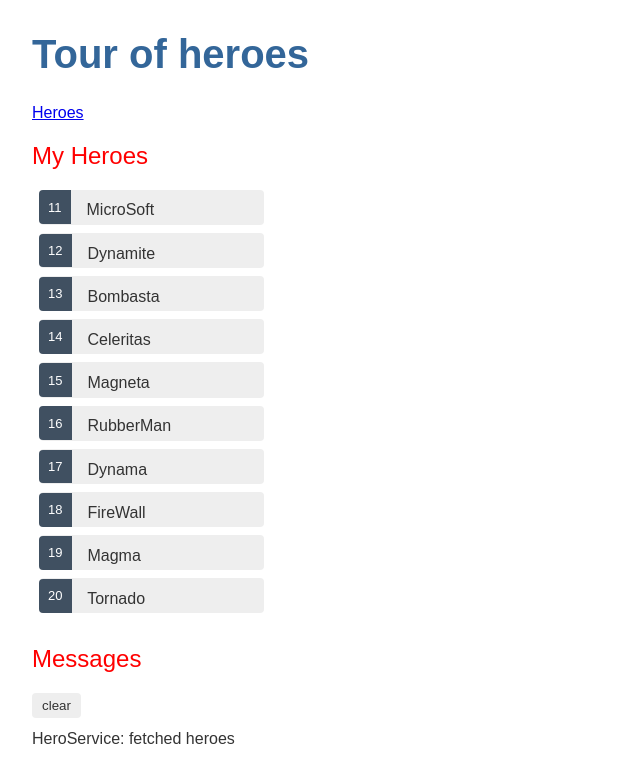
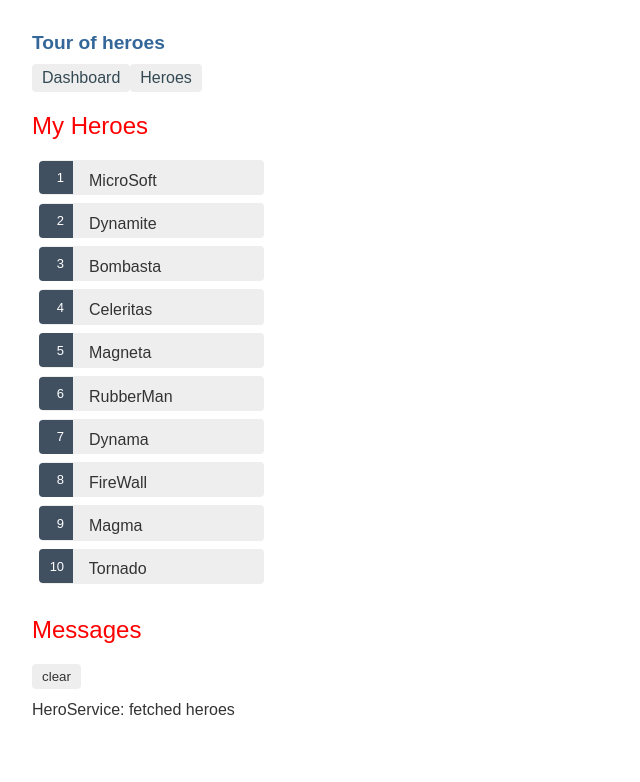
Before and after one commit to Viki2-0/angular-tour-of-heroes, an Angular app: page /heroes in a window 1280 px wide. Shown: the top 782 px of the page, without its empty margins (0-640 px from the left). Built offline with nearby package versions, Linux system fonts and the light colour scheme.

Commit message:
Made Routable Indepenent  Hero Detail  Component

```diff
--- a/src/app/app-routing.module.ts
+++ b/src/app/app-routing.module.ts
@@ -1,12 +1,15 @@
 import { NgModule } from '@angular/core';
 import { RouterModule, Routes } from '@angular/router';
 import { DashboardComponent } from './dashboard/dashboard.component';
+import { HeroDetailComponent } from './hero-detail/hero-detail.component';
 import { HeroesComponent } from './heroes/heroes.component';
 
 const routes: Routes = [
   { path: 'heroes', component: HeroesComponent },
   {path: 'dashboard', component: DashboardComponent },
-  { path: '', redirectTo: '/dashboard', pathMatch: 'full' } ];
+  { path: '', redirectTo: '/dashboard', pathMatch: 'full' },
+  { path: 'detail/:id', component: HeroDetailComponent }
+ ];
 
 @NgModule({
   imports: [RouterModule.forRoot(routes)],
--- a/src/app/app.component.css
+++ b/src/app/app.component.css
@@ -0,0 +1,28 @@
+/* AppComponent's private CSS styles */
+h1 {
+    font-size: 1.2em;
+    margin-bottom: 0;
+  }
+  h2 {
+    font-size: 2em;
+    margin-top: 0;
+    padding-top: 0;
+  }
+  nav a {
+    padding: 5px 10px;
+    text-decoration: none;
+    margin-top: 10px;
+    display: inline-block;
+    background-color: #eee;
+    border-radius: 4px;
+  }
+  nav a:visited, a:link {
+    color: #334953;
+  }
+  nav a:hover {
+    color: #039be5;
+    background-color: #cfd8dc;
+  }
+  nav a.active {
+    color: #039be5;
+  }
--- a/src/app/app.component.html
+++ b/src/app/app.component.html
@@ -1,5 +1,7 @@
 <h1>{{title}}</h1>
+
 <nav>
+  <a routerLink="/dashboard">Dashboard</a>
   <a routerLink="/heroes">Heroes</a>
 </nav>
 <router-outlet></router-outlet>
--- a/src/app/dashboard/dashboard.component.html
+++ b/src/app/dashboard/dashboard.component.html
@@ -1,6 +1,6 @@
 <h3>Top Heroes</h3>
 <div class="grid grid-pad">
-  <a *ngFor="let hero of heroes" class="col-1-4">
+  <a *ngFor="let hero of heroes" class="col-1-4" routerLink="/detail/{{hero.id}}">
     <div class="module hero">
       <h4>{{hero.name}}</h4>
     </div>
--- a/src/app/hero-detail/hero-detail.component.ts
+++ b/src/app/hero-detail/hero-detail.component.ts
@@ -1,5 +1,9 @@
 import { Component, OnInit, Input } from '@angular/core';
+import { ActivatedRoute } from '@angular/router';
 import { Hero } from '../hero';
+import { HeroService } from '../hero.service';
+import { Location } from '@angular/common';
+
 @Component({
   selector: 'app-hero-detail',
   templateUrl: './hero-detail.component.html',
@@ -7,9 +11,18 @@
 })
 export class HeroDetailComponent implements OnInit {
   @Input() hero: Hero;
-  constructor() { }
+  constructor(  private route: ActivatedRoute,
+    private heroService: HeroService,
+    private location: Location) { }
 
-  ngOnInit(): void {
-  }
+    ngOnInit(): void {
+      this.getHero();
+    }
+
+    getHero(): void {
+      const id = +this.route.snapshot.paramMap.get('id');
+      this.heroService.getHero(id)
+        .subscribe(hero => this.hero = hero);
+    }
 
 }
--- a/src/app/hero.service.ts
+++ b/src/app/hero.service.ts
@@ -15,4 +15,10 @@
     this.messageService.add('HeroService: fetched heroes');
     return of(HEROES);
   }
+
+  getHero(id: number): Observable<Hero> {
+    // TODO: send the message _after_ fetching the hero
+    this.messageService.add(`HeroService: fetched hero id=${id}`);
+    return of(HEROES.find(hero => hero.id === id));
+  }
 }
--- a/src/app/heroes/heroes.component.css
+++ b/src/app/heroes/heroes.component.css
@@ -6,28 +6,33 @@
   width: 15em;
 }
 .heroes li {
+  position: relative;
   cursor: pointer;
-  position: relative;
-  left: 0;
   background-color: #EEE;
   margin: .5em;
   padding: .3em 0;
   height: 1.6em;
   border-radius: 4px;
 }
+
 .heroes li:hover {
   color: #607D8B;
   background-color: #DDD;
   left: .1em;
 }
-.heroes li.selected {
-  background-color: #CFD8DC;
-  color: white;
+
+.heroes a {
+  color: #333;
+  text-decoration: none;
+  position: relative;
+  display: block;
+  width: 250px;
 }
-.heroes li.selected:hover {
-  background-color: #BBD8DC;
-  color: white;
+
+.heroes a:hover {
+  color:#607D8B;
 }
+
 .heroes .badge {
   display: inline-block;
   font-size: small;
@@ -39,6 +44,8 @@
   left: -1px;
   top: -4px;
   height: 1.8em;
+  min-width: 16px;
+  text-align: right;
   margin-right: .8em;
   border-radius: 4px 0 0 4px;
 }
--- a/src/app/heroes/heroes.component.html
+++ b/src/app/heroes/heroes.component.html
@@ -1,7 +1,8 @@
 <h2>My Heroes</h2>
 <ul class="heroes">
-    <li *ngFor="let hero of heroes " (click)="onSelect(hero)">
-        <span class="badge">{{hero.id}}</span> {{hero.name}}
+    <li *ngFor="let hero of heroes">
+        <a routerLink="/detail/{{hero.id}}">
+            <span class="badge">{{hero.id}}</span> {{hero.name}}
+        </a>
     </li>
 </ul>
-<app-hero-detail [hero]="selectedHero"></app-hero-detail>
--- a/src/app/heroes/heroes.component.ts
+++ b/src/app/heroes/heroes.component.ts
@@ -3,6 +3,9 @@
 import { HEROES } from '../mock-heroes';
 import { HeroService } from '../hero.service';
 import { MessageService } from '../message.service';
+import { ActivatedRoute } from '@angular/router';
+import { Location } from '@angular/common';
+
 @Component({
   selector: 'app-heroes',
   templateUrl: './heroes.component.html',
@@ -13,13 +16,6 @@
   heroes: Hero [];
   constructor(private heroService: HeroService, private messageService: MessageService) { }
 
-  selectedHero: Hero;
-  onSelect(hero: Hero): void {
-    this.selectedHero = hero;
-    this.messageService.add(`HeroesComponent: Selected hero id=${hero.id}`);
-    console.log(this.selectedHero);
-  }
-
   ngOnInit() {
     this.getHeroes();
   }
--- a/src/app/mock-heroes.ts
+++ b/src/app/mock-heroes.ts
@@ -2,14 +2,14 @@
 
 export const
 HEROES: Hero[] = [
-  { id: 11, name: 'MicroSoft' },
-  { id: 12, name: 'Dynamite' },
-  { id: 13, name: 'Bombasta' },
-  { id: 14, name: 'Celeritas' },
-  { id: 15, name: 'Magneta' },
-  { id: 16, name: 'RubberMan' },
-  { id: 17, name: 'Dynama' },
-  { id: 18, name: 'FireWall' },
-  { id: 19, name: 'Magma' },
-  { id: 20, name: 'Tornado' }
+  { id: 1, name: 'MicroSoft' },
+  { id: 2, name: 'Dynamite' },
+  { id: 3, name: 'Bombasta' },
+  { id: 4, name: 'Celeritas' },
+  { id: 5, name: 'Magneta' },
+  { id: 6, name: 'RubberMan' },
+  { id: 7, name: 'Dynama' },
+  { id: 8, name: 'FireWall' },
+  { id: 9, name: 'Magma' },
+  { id: 10, name: 'Tornado' }
 ];
```
